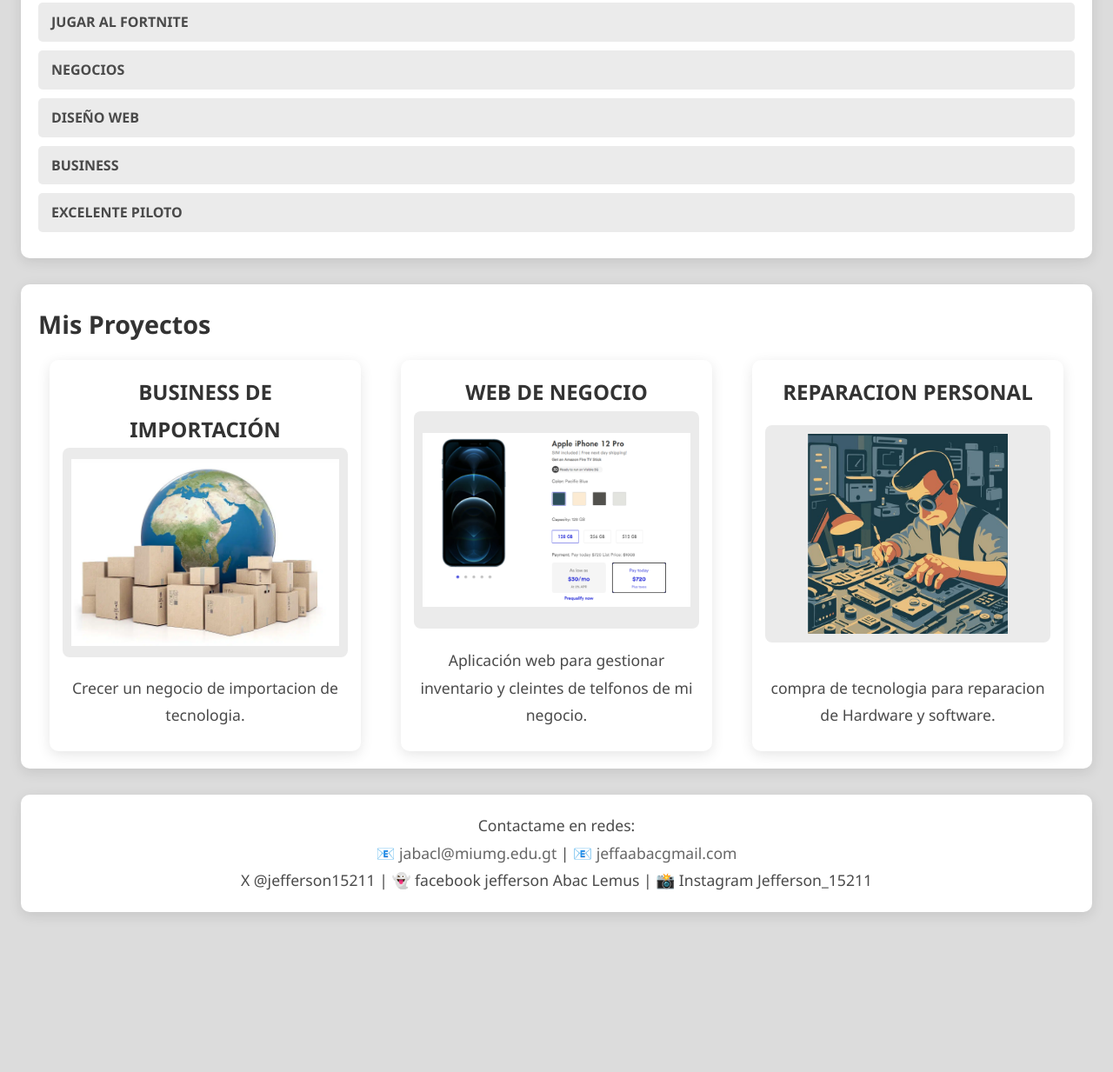
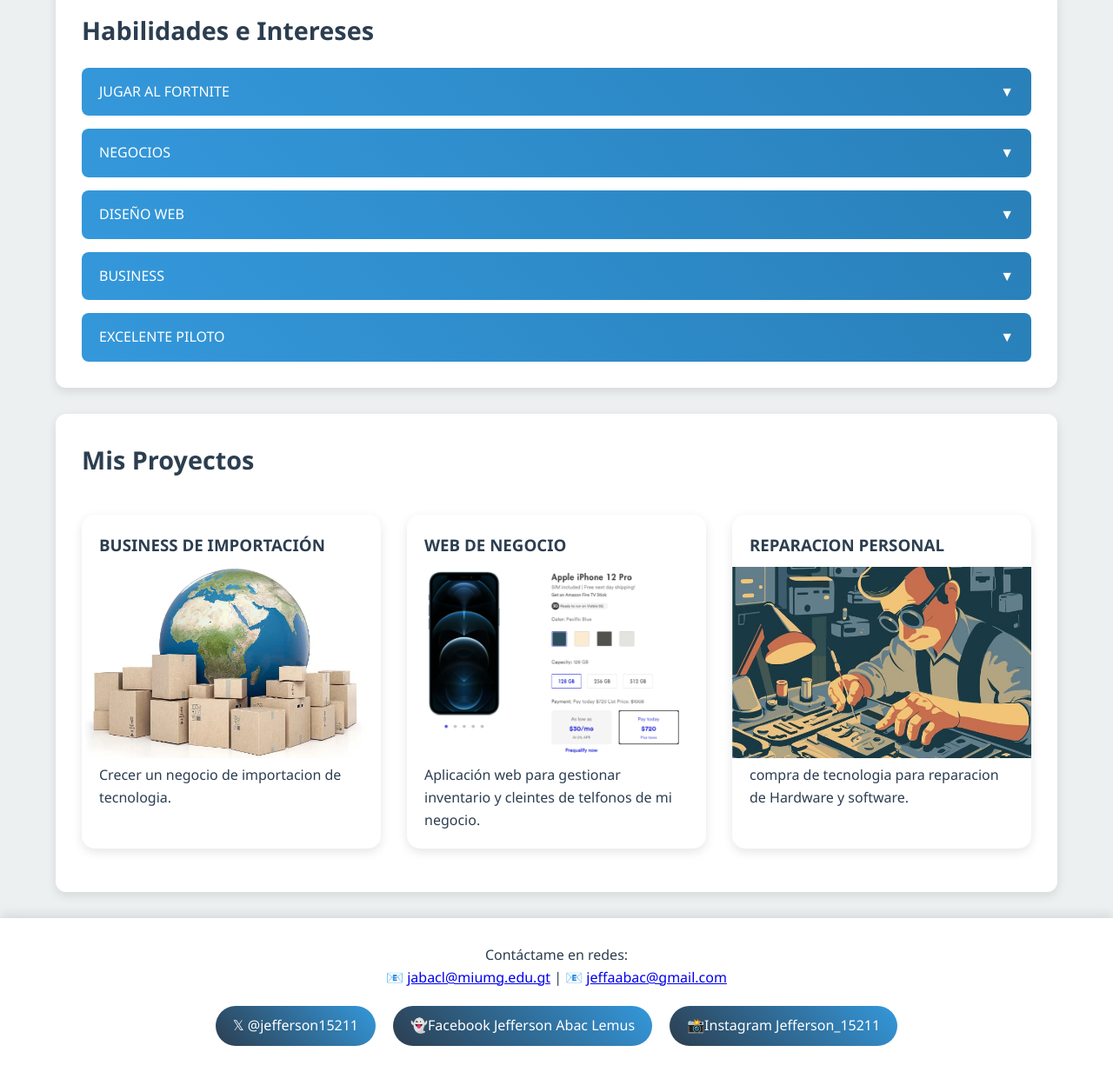
Before and after one commit to jefferson1fal/PaginaEstatica, a website built with webpack: page index.html in a window 1280 px wide. Shown: the part 701-1934 px from the top of the page at 87% size. Before the commit the page ends 1774 px from the top, so only its background shows below. Built offline with nearby package versions, Linux system fonts and the light colour scheme.

```diff
--- a/css/style.css
+++ b/css/style.css
@@ -1,147 +1,232 @@
-/* Reset básico */
+:root {
+  --primary-color: #2c3e50;
+  --secondary-color: #3498db;
+  --accent-color: #e74c3c;
+  --background-color: #ecf0f1;
+  --card-color: #ffffff;
+  --text-color: #2c3e50;
+}
+
+/* Estilos generales */
 * {
-  box-sizing: border-box;
   margin: 0;
   padding: 0;
+  box-sizing: border-box;
+  font-family: 'Segoe UI', system-ui, sans-serif;
 }
 
-/* Estilos base */
 body {
-  font-family: 'Segoe UI', sans-serif;
-  line-height: 1.8;
-  background-color: #dcdcdc;
-  color: #4a4a4a;
-  padding: 24px;
-  font-size: 16px;
+  width: 100%;
+  min-height: 100vh;
+  background-color: var(--background-color);
+  color: var(--text-color);
+  line-height: 1.6;
 }
 
-/* Encabezados */
-h1 {
-  font-size: 2.2em;
-  color: #333333;
+/* Header */
+header {
+  text-align: center;
+  padding: 40px 20px;
+  background: var(--card-color);
+  margin-bottom: 30px;
+  box-shadow: 0 4px 12px rgba(0,0,0,0.1);
 }
 
-h2 {
-  font-size: 1.8em;
-  margin-bottom: 15px;
-  color: #333333;
+header h1 {
+  font-size: 2.5em;
+  color: var(--primary-color);
+  margin-bottom: 10px;
 }
 
-h3 {
-  font-size: 1.5em;
-  color: #333333;
+header h2 {
+  color: var(--secondary-color);
+  font-size: 1.3em;
+  margin-bottom: 25px;
 }
 
-/* Header y foto de perfil */
-header {
-  text-align: center;
-  background-color: #ffffff;
-  color: #333333;
-  padding: 30px 20px;
-  border-radius: 10px;
-  margin-bottom: 20px;
-  box-shadow: 0 4px 15px rgba(0, 0, 0, 0.1);
+/* Foto de perfil */
+.perfil {
+  width: 200px;
+  height: 200px;
+  border-radius: 50%;
+  border: 6px solid var(--card-color);
+  box-shadow: 0 8px 25px rgba(0,0,0,0.3);
+  object-fit: cover;
+  object-position: top center;
+  transition: all 0.5s ease;
 }
 
-.perfil {
-  width: 150px;
-  height: 150px;
-  border-radius: 50%;
-  margin: 15px;
-  object-fit: cover;
-  object-position: center top;
-  border: 5px solid #c0c0c0;
-  box-shadow: 0 4px 8px rgba(0, 0, 0, 0.15);
+.perfil:hover {
+  transform: rotate(8deg) scale(1.1);
+  border-color: var(--accent-color);
+  box-shadow: 0 12px 30px rgba(0,0,0,0.4);
 }
 
-/* Secciones principales */
-.biografia, .habilidades, .proyectos {
-  background-color: #ffffff;
-  padding: 20px;
-  border-radius: 10px;
-  margin-bottom: 30px;
-  box-shadow: 0 4px 15px rgba(0, 0, 0, 0.1);
+/* Secciones */
+section {
+  background: var(--card-color);
+  border-radius: 12px;
+  padding: 30px;
+  margin: 0 auto 30px;
+  width: 90%;
+  max-width: 1200px;
+  box-shadow: 0 4px 12px rgba(0,0,0,0.1);
 }
 
-/* Lista de habilidades */
-.habilidades ul {
-  list-style-type: none;
+section h2 {
+  color: var(--primary-color);
+  margin-bottom: 20px;
+  font-size: 1.8em;
 }
 
-.habilidades li {
-  margin-bottom: 10px;
-  font-weight: bold;
-  color: #4a4a4a;
-  padding: 8px 15px;
-  background-color: #ebebeb;
-  border-radius: 5px;
-  transition: all 0.3s ease;
-  cursor: pointer;
+/* Habilidades */
+.habilidades ul {
+  list-style: none;
+  display: flex;
+  flex-direction: column;
+  gap: 15px;
 }
 
-.habilidades li:hover {
-  background-color: #c0c0c0;
-  transform: translateX(10px);
-  box-shadow: 0 2px 4px rgba(0, 0, 0, 0.1);
+.habilidad {
+  position: relative;
+  background: linear-gradient(45deg, var(--secondary-color), #2980b9);
+  border-radius: 8px;
+  overflow: hidden;
 }
 
-/* Sección de proyectos */
-.proyectos .tarjetas {
-  display: flex;
-  gap: 20px;
-  flex-wrap: wrap;
-  justify-content: space-around;
-  margin-top: 10px;
+.habilidad input[type="checkbox"] {
+  display: none;
+}
+
+.habilidad label {
+  display: block;
+  padding: 15px 20px;
+  color: white;
+  cursor: pointer;
+  font-weight: 500;
+}
+
+.habilidad label::after {
+  content: '▼';
+  position: absolute;
+  right: 20px;
+  transition: transform 0.3s ease;
+}
+
+.habilidad .contenido {
+  max-height: 0;
+  overflow: hidden;
+  background: rgba(0,0,0,0.1);
+  color: white;
+  transition: all 0.3s ease;
+}
+
+.habilidad input[type="checkbox"]:checked ~ .contenido {
+  max-height: 200px;
+  padding: 15px 20px;
+}
+
+.habilidad input[type="checkbox"]:checked ~ label::after {
+  transform: rotate(180deg);
+}
+
+/* Proyectos */
+.tarjetas {
+  display: grid;
+  grid-template-columns: repeat(auto-fit, minmax(300px, 1fr));
+  gap: 30px;
+  padding: 20px 0;
 }
 
 .tarjeta {
-  background-color: #ffffff;
-  border-radius: 10px;
-  padding: 15px;
-  width: 30%;
-  min-width: 250px;
-  box-shadow: 0 4px 15px rgba(0, 0, 0, 0.1);
-  text-align: center;
-  display: flex;
-  flex-direction: column;
-  justify-content: space-between;
-  height: 450px;
+  background: var(--card-color);
+  border-radius: 15px;
+  overflow: hidden;
+  transition: all 0.4s ease;
+  box-shadow: 0 4px 12px rgba(0,0,0,0.1);
 }
 
 .tarjeta img {
   width: 100%;
-  height: 250px;
-  object-fit: contain;
-  border-radius: 8px;
-  margin-bottom: 10px;
-  background-color: #ebebeb;
-  padding: 10px;
+  height: 220px;
+  object-fit: cover;
+  transition: transform 0.5s ease;
+}
+
+.tarjeta h3 {
+  padding: 20px 20px 10px;
+  color: var(--primary-color);
 }
 
 .tarjeta p {
-  font-size: 1.1em;
-  margin: 10px 0;
-  color: #4a4a4a;
+  padding: 0 20px 20px;
 }
 
-/* Footer */
-footer {
-  text-align: center;
-  padding: 20px;
-  margin-top: 20px;
-  background-color: #ffffff;
-  color: #4a4a4a;
-  border-radius: 10px;
-  font-size: 1.1em;
-  box-shadow: 0 4px 15px rgba(0, 0, 0, 0.1);
+.tarjeta:hover {
+  transform: translateY(-10px);
+  box-shadow: 0 12px 25px rgba(0,0,0,0.2);
 }
 
-footer a {
-  color: #666666;
-  text-decoration: none;
-  transition: color 0.3s ease;
+.tarjeta:hover img {
+  transform: scale(1.08);
 }
 
-footer a:hover {
-  color: #333333;
+/* Footer y redes sociales */
+footer {
+  background: var(--card-color);
+  padding: 30px;
+  text-align: center;
+  margin-top: auto;
+  box-shadow: 0 -4px 12px rgba(0,0,0,0.1);
 }
+
+.redes-sociales {
+  display: flex;
+  justify-content: center;
+  gap: 20px;
+  flex-wrap: wrap;
+  margin-top: 20px;
+}
+
+.red-social {
+  display: inline-flex;
+  align-items: center;
+  padding: 10px 20px;
+  background: linear-gradient(45deg, var(--primary-color), var(--secondary-color));
+  color: white;
+  text-decoration: none;
+  border-radius: 25px;
+  transition: all 0.3s ease;
+}
+
+.red-social:hover {
+  transform: translateY(-3px);
+  background: linear-gradient(45deg, var(--secondary-color), var(--accent-color));
+  box-shadow: 0 5px 15px rgba(0,0,0,0.2);
+}
+
+/* Responsive */
+@media (max-width: 768px) {
+  header {
+    padding: 20px;
+  }
+
+  .perfil {
+    width: 150px;
+    height: 150px;
+  }
+
+  section {
+    padding: 20px;
+    width: 95%;
+  }
+
+  .tarjetas {
+    grid-template-columns: 1fr;
+  }
+
+  .redes-sociales {
+    flex-direction: column;
+    gap: 10px;
+  }
+}
--- a/index.html
+++ b/index.html
@@ -17,18 +17,48 @@
 <section class="biografia">
   <h2>Sobre mí</h2>
   <p>
-    Soy un apasionado de la tecnología y  un poco de dsarrollo de software , con interés en la innovación, la creatividad y el aprendizaje constante. Me encanta trabajar en proyectos propios que resuelvan problemas reales y me ayudan a ganar experiencia y dinero.
+    Soy un apasionado de la tecnología y  un poco de dsarrollo de software , con interés en la innovación, la creatividad y el aprendizaje constante. Me encanta trabajar en proyectos propios que resuelvan problemas reales y me ayudan a ganar experiencia, dinero y como amigo soy la mera tos con flema.
   </p>
 </section>
 
 <section class="habilidades">
   <h2>Habilidades e Intereses</h2>
   <ul>
-    <li>JUGAR AL FORTNITE</li>
-    <li>NEGOCIOS</li>
-    <li>DISEÑO WEB</li>
-    <li>BUSINESS</li>
-    <li>EXCELENTE PILOTO</li>
+    <li class="habilidad">
+      <input type="checkbox" id="hab1">
+      <label for="hab1">JUGAR AL FORTNITE</label>
+      <div class="contenido">
+        Jugador competitivo con más de 1000 victorias. Especialista en construcción y estrategia.
+      </div>
+    </li>
+    <li class="habilidad">
+      <input type="checkbox" id="hab2">
+      <label for="hab2">NEGOCIOS</label>
+      <div class="contenido">
+        Experiencia en importación y venta de tecnología. Gestión de inventario y atención al cliente.
+      </div>
+    </li>
+    <li class="habilidad">
+      <input type="checkbox" id="hab3">
+      <label for="hab3">DISEÑO WEB</label>
+      <div class="contenido">
+        Me gusta practicar usando ( me cuesta un poco) HTML, CSS y JavaScript. Enfoque en experiencia de usuario.
+      </div>
+    </li>
+    <li class="habilidad">
+      <input type="checkbox" id="hab4">
+      <label for="hab4">BUSINESS</label>
+      <div class="contenido">
+        Emprendedor con experiencia en comercio electrónico y marketing digital.
+      </div>
+    </li>
+    <li class="habilidad">
+      <input type="checkbox" id="hab5">
+      <label for="hab5">EXCELENTE PILOTO</label>
+      <div class="contenido">
+        Conductor experto en karting con intento fallido a subir a carreras reguladas por la FIA.
+      </div>
+    </li>
   </ul>
 </section>
 
@@ -54,10 +84,19 @@
 </section>
 
 <footer>
-  <p>Contactame en redes:</p>
-  <p>📧 <a href="mailto:jefferson@email.com">jabacl@miumg.edu.gt</a> | 📧 <a href="mailto:jefferson@email.com">jeffaabacgmail.com</a></p>
-  <p> X @jefferson15211 | 👻 facebook jefferson Abac Lemus | 📸 Instagram Jefferson_15211</p>
+  <p>Contáctame en redes:</p>
+  <p>📧 <a href="mailto:jabacl@miumg.edu.gt">jabacl@miumg.edu.gt</a> |
+    📧 <a href="mailto:jeffaabac@gmail.com">jeffaabac@gmail.com</a></p>
+
+  <div class="redes-sociales">
+    <a href="https://twitter.com/jefferson15211" class="red-social">
+      𝕏 @jefferson15211
+    </a>
+    <a href="https://facebook.com/jeffersonAbacLemus" class="red-social">
+      👻Facebook Jefferson Abac Lemus
+    </a>
+    <a href="https://instagram.com/Jefferson_15211" class="red-social">
+      📸Instagram Jefferson_15211
+    </a>
+  </div>
 </footer>
-
-</body>
-</html>
```
